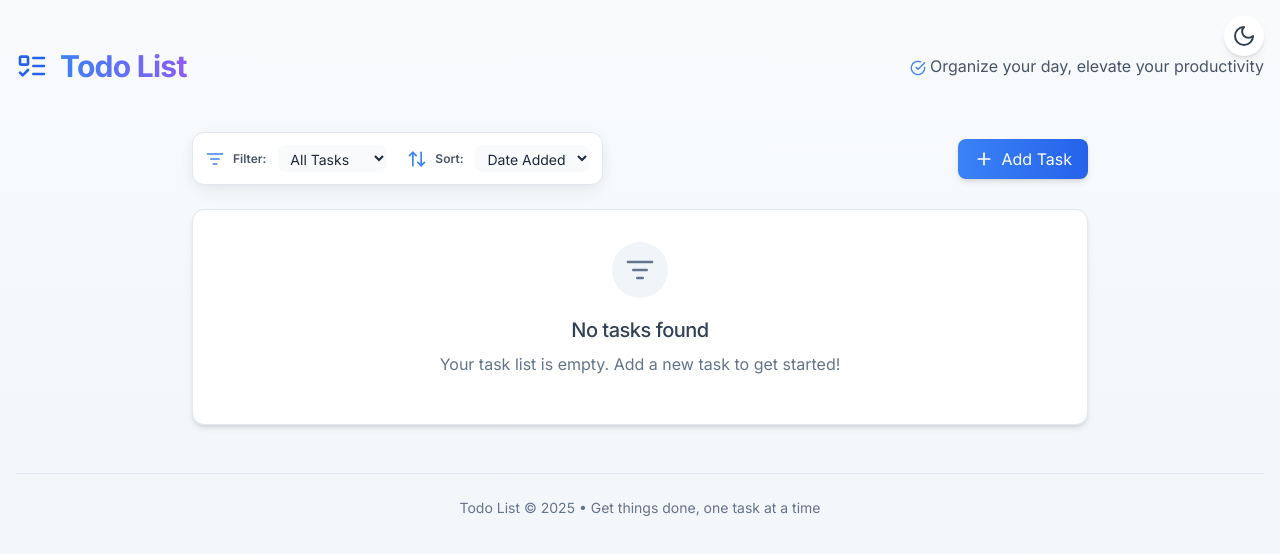
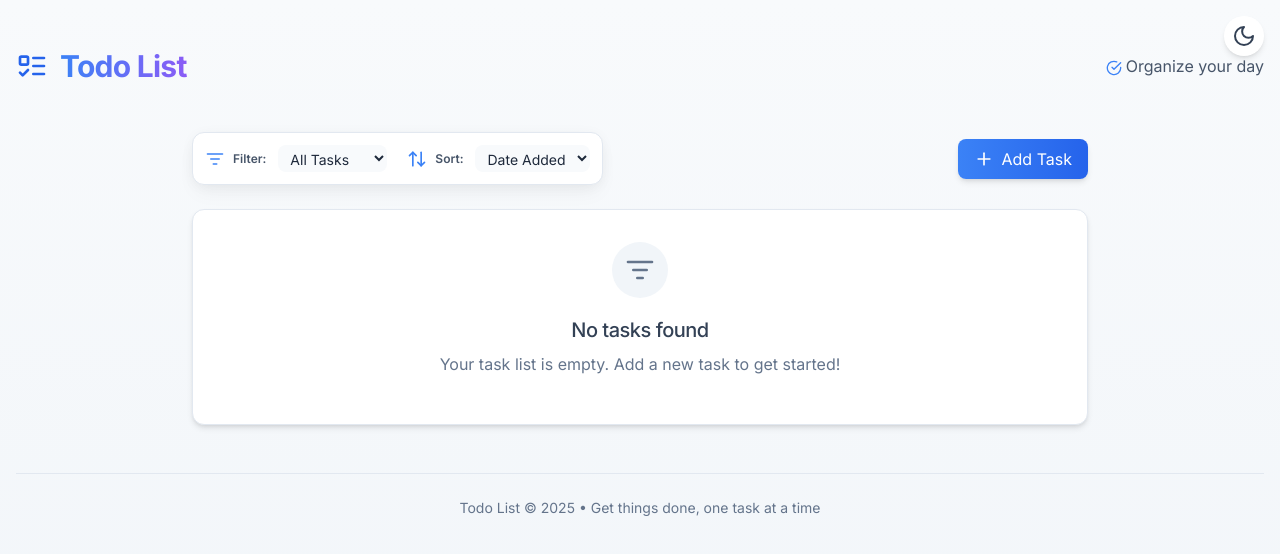
Before and after one commit to apper-canvas/taskflow-qbkqhf, a React (Vite) app: page / in a window 1280 px wide. Shown: the top 554 px of the page. Built offline with nearby package versions, Linux system fonts and the light colour scheme.

Commit message:
Update Home.jsx

```diff
--- a/src/pages/Home.jsx
+++ b/src/pages/Home.jsx
@@ -87,7 +87,7 @@ const Home = () => {
               whileHover={{ scale: 1.02 }}
             >
               <CheckCircleIcon className="h-4 w-4 inline-block mr-1 text-primary" />
-              <span>Organize your day, elevate your productivity</span>
+              <span>Organize your day</span>
             </motion.p>
           </motion.div>
         </header>
```
